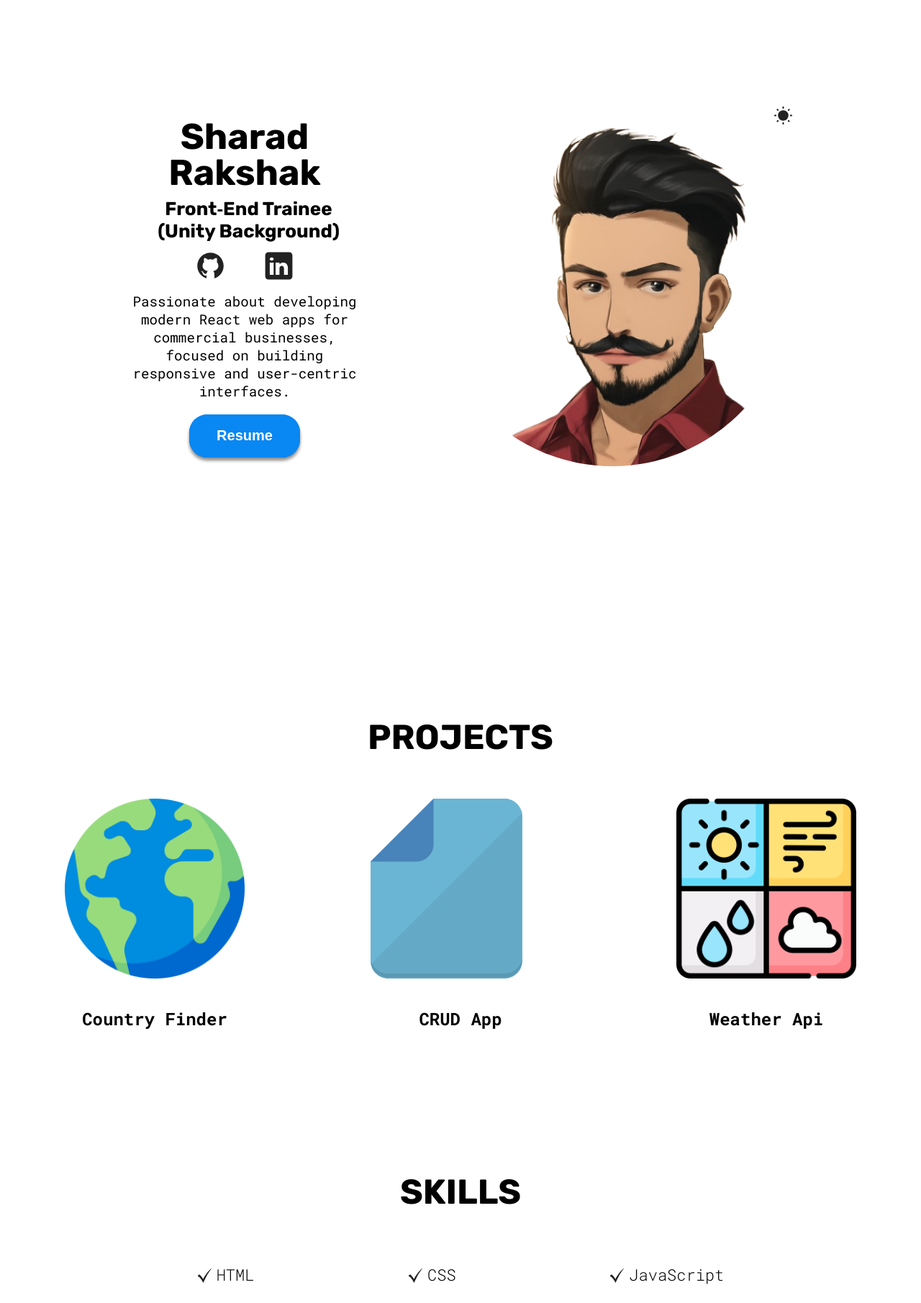
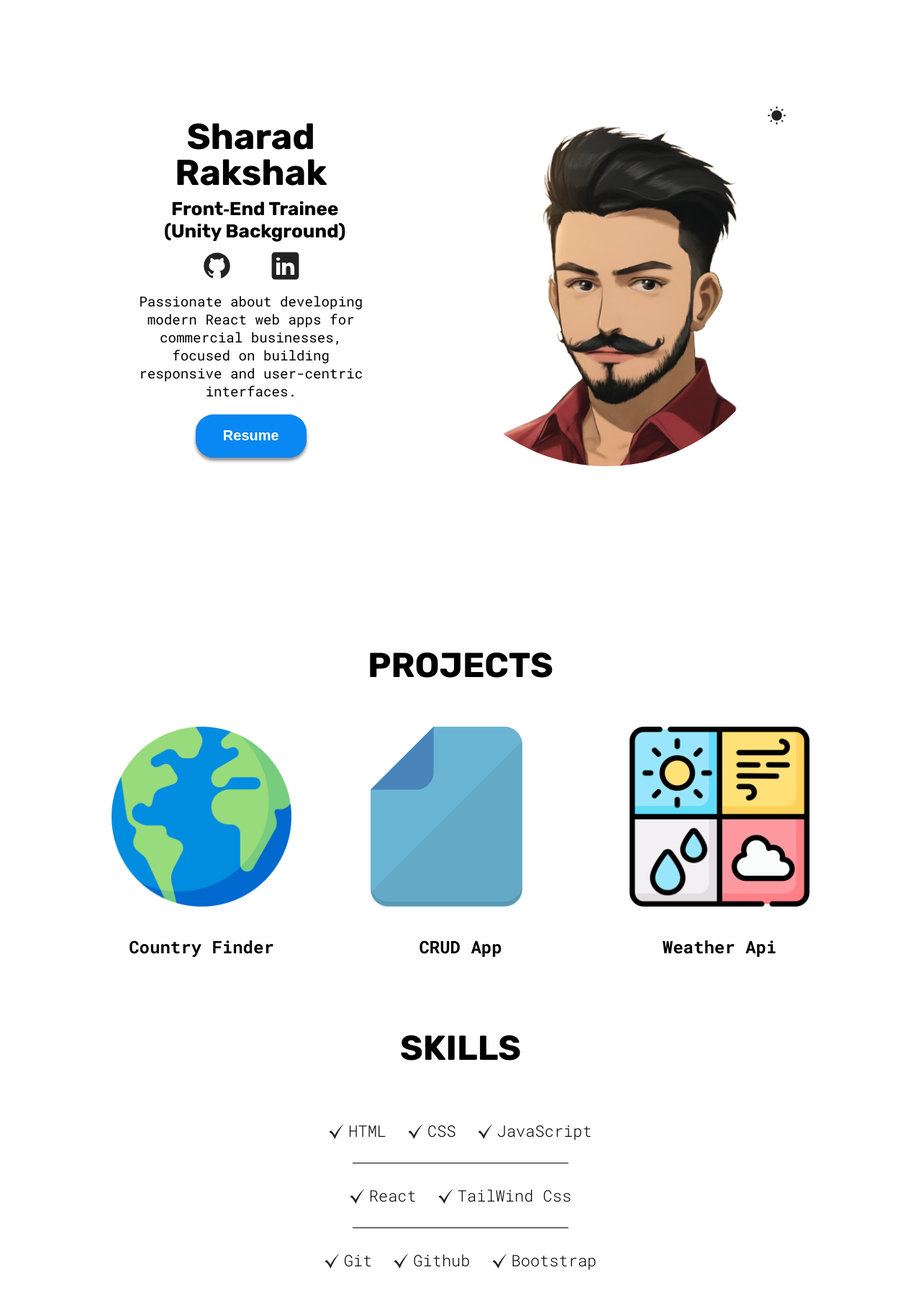
Before and after one commit to sharadrakshak/portfolio, a React (Vite) app: page / in a window 1280 px wide. Shown: the top 1811 px of the page at 72% size. Built offline with nearby package versions, Linux system fonts and the light colour scheme.

Commit message:
media query

```diff
--- a/src/App.css
+++ b/src/App.css
@@ -4,13 +4,13 @@
 }
 #root {
   display: flex;
-  gap: 200px;
+  gap: 60px;
   flex-direction: column;
 }
 body {
   display: flex;
   justify-content: center;
-  margin: 0 auto 100px;
+  margin: 0 auto 60px;
 }
 :root {
   --background-color: #fff;
@@ -20,8 +20,10 @@ body {
   display: flex;
   align-items: center;
   justify-content: center;
-  gap: 100px;
+  gap: 20px;
   height: 100dvh;
+  min-height: 500px;
+  flex-direction: column;
 }
 h1 {
   font-size: 50px;
@@ -85,8 +87,8 @@ h1 {
 }
 .zoom {
   border-radius: 50%;
-  width: 500px;
-  height: 500px;
+  width: 300px;
+  height: 300px;
   overflow: hidden;
   display: inline-block;
 }
@@ -105,7 +107,7 @@ h1 {
   height: 100%;
   object-fit: contain;
   transform: scale(1.12);
-  object-position: 111px 43px;
+  object-position: 60px 28px;
 }
 .section_title {
   font-family: Rubik, sans-serif;
@@ -116,9 +118,10 @@ h1 {
 
 .projects_container {
   display: flex;
-  justify-content: space-evenly;
+  flex-direction: column;
   align-items: center;
-  gap: 175px;
+  gap: 30px;
+  text-align: center;
 }
 .projects_container a h3 {
   font-family: Roboto Mono, monospace;
@@ -149,7 +152,9 @@ h1 {
   justify-content: space-evenly;
   align-self: center;
   flex-wrap: wrap;
-  gap: 30px;
+  row-gap: 40px;
+  max-width: 26ch;
+  text-align: center;
 }
 .skill_title {
   font-size: 48px;
@@ -198,6 +203,79 @@ hr {
   justify-content: center;
 }
 form input {
+  width: 330px;
+  font-size: 20px;
+  height: 50px;
+  padding-left: 16px;
+  border-radius: 20px;
+  box-sizing: border-box;
+}
+form textarea {
+  height: 250px;
+  padding-top: 16px;
+  resize: none;
+  padding-left: 16px;
+  box-sizing: border-box;
+  font-size: 22px;
+  width: 330px;
+  border-radius: 20px;
+}
+form button {
+  align-self: center;
+}
+
+@media (width >= 826px) {
+  .hero {
+    display: flex;
+    flex-direction: row;
+    justify-content: space-evenly;
+    text-align: center;
+    align-items: center;
+    gap: 20px;
+    height: 100dvh;
+    min-height: 500px;
+  }
+  #root {
+    display: flex;
+    gap: 100px;
+    flex-direction: column;
+  }
+  .projects_container {
+    display: flex;
+    align-items: center;
+    gap: 110px;
+    flex-direction: row;
+    flex-wrap: wrap;
+    justify-content: space-evenly;
+    padding: 0px 30px;
+    text-align: center;
+  }
+  .skill {
+    display: flex;
+    justify-content: center;
+    align-items: center;
+    flex-direction: column;
+  }
+  .skill_list {
+    display: flex;
+    justify-content: space-evenly;
+    align-self: center;
+    gap: 30px;
+    max-width: fit-content;
+}
+.skill_title {
+  font-size: 48px;
+  font-family: Rubik, sans-serif;
+  text-transform: uppercase;
+  margin-bottom: 75px;
+}
+.contact {
+  display: flex;
+  flex-direction: column;
+  justify-content: center;
+  align-items: center;
+}
+form input {
   width: 800px;
   font-size: 20px;
   height: 50px;
@@ -215,6 +293,18 @@ form textarea {
   width: 800px;
   border-radius: 20px;
 }
-form button {
-  align-self: center;
+.zoom {
+  border-radius: 50%;
+  width: 500px;
+  height: 500px;
+  overflow: hidden;
+  display: inline-block;
 }
+.Pic {
+  width: 100%;
+  height: 100%;
+  object-fit: contain;
+  transform: scale(1.12);
+  object-position: 108px 41px;
+}
+}
```
